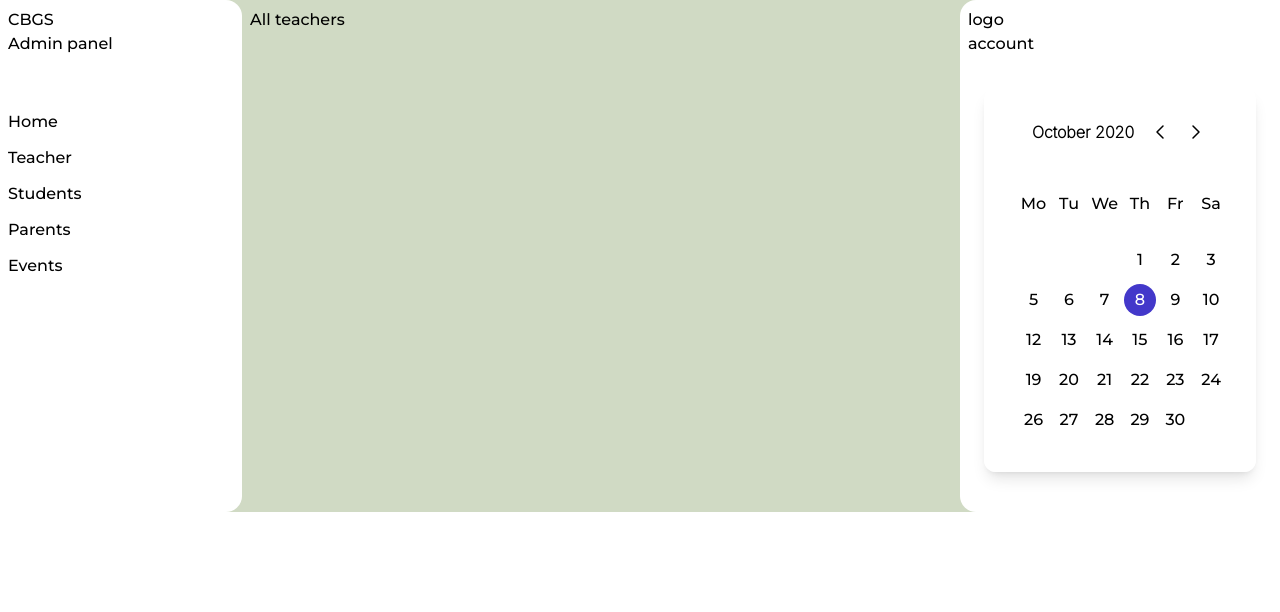
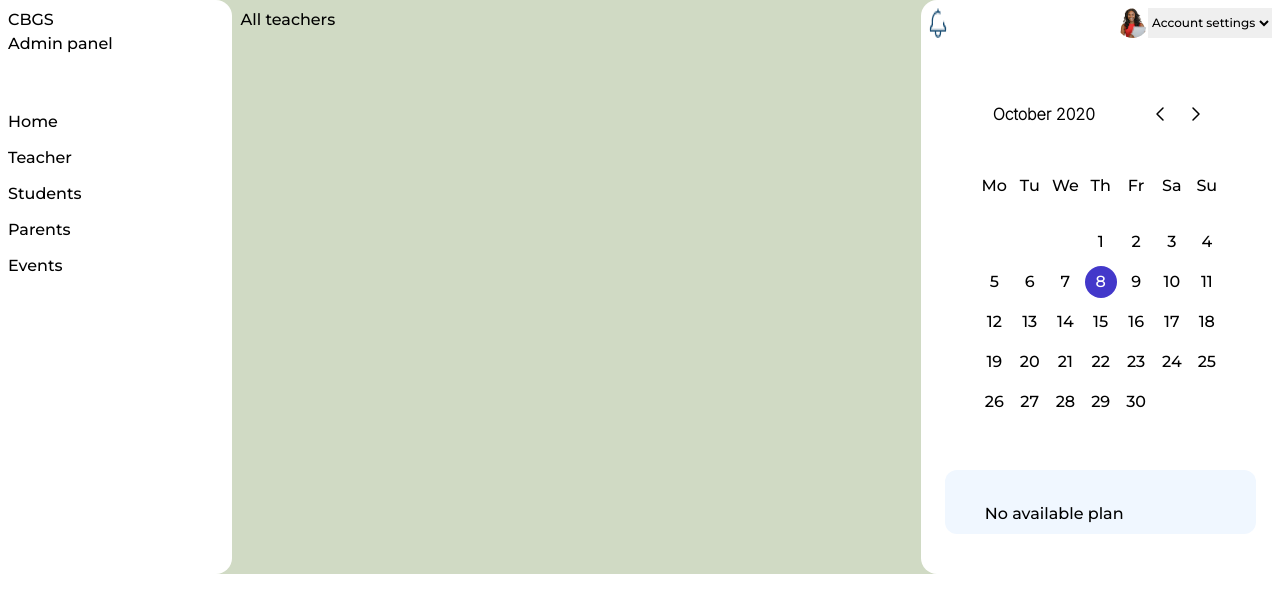
Before and after one commit to YannickZahinda/Congolese_British_Grammar_School_app, a React (Vite) app: page /dashboard in a window 1280 px wide. Shown: the top 612 px of the page. Built offline with nearby package versions, Linux system fonts and the light colour scheme.

Commit message:
add account and notification icon

```diff
--- a/src/assets/index.js
+++ b/src/assets/index.js
@@ -10,6 +10,8 @@ import EPSTFlag from './EPST pic.jpeg'
 import gouvpic from './gouv pic.jpeg'
 import lualabaflag from './lualabaflag pic.png'
 import cbglogo from './CBGClogo.png'
+import accountPic from './account.png'
+import notificationIcon from './notif.png'
 
 
 export {
@@ -24,5 +26,7 @@ export {
   EPSTFlag,
   gouvpic,
   lualabaflag,
-  cbglogo
+  cbglogo,
+  accountPic,
+  notificationIcon
 }
--- a/src/components/views/dashboard/index.jsx
+++ b/src/components/views/dashboard/index.jsx
@@ -1,4 +1,6 @@
 import React from "react";
+import {accountPic} from "../../../assets"
+import {notificationIcon} from "../../../assets"
 
 const Dashboard = () => {
   return (
@@ -15,12 +17,20 @@ const Dashboard = () => {
         </ul>
       </aside>
       <div className=" w-3/4 p-2">All teachers</div>
-      <aside className=" w-1/4 p-2 bg-white rounded-l-2xl">
-        <div>logo</div>
-        <div>account</div>
+      <aside className=" w-1.8/4 p-2 bg-white rounded-l-2xl">
+        <div className="flex justify-between">
+          <img src={notificationIcon} alt="notification icon" className="rounded-full h-auto " />
+          <div className="flex text-xs">
+            <img src={accountPic} alt="account pic" className="rounded-full" />
+            <select name="">
+              <option value="accountsetting">Account settings</option>
+              <option value="logout">logout</option>
+            </select>
+          </div>
+        </div>
         <div>
-          <div class="flex items-center justify-center py-8 px-4">
-            <div class="max-w-sm w-full shadow-lg rounded-xl">
+          <div class="flex flex-col items-center justify-center py-8 px-4">
+            <div class="max-w-sm w-full rounded-xl mb-4">
               <div class="md:p-8 p-5 bg-[#F0F7FF] bg-white rounded-xl">
                 <div class="px-4 flex items-center justify-between">
                   <span
@@ -368,6 +378,9 @@ const Dashboard = () => {
                 </div>
               </div>
             </div>
+            <div className="bg-[#F0F7FF] h-9 rounded-xl max-w-sm w-full py-8 px-10">
+              <h3>No available plan</h3>
+            </div>
           </div>
         </div>
       </aside>
```
Also changed, not shown: src/assets/account.png (added), src/assets/notif.png (added).
